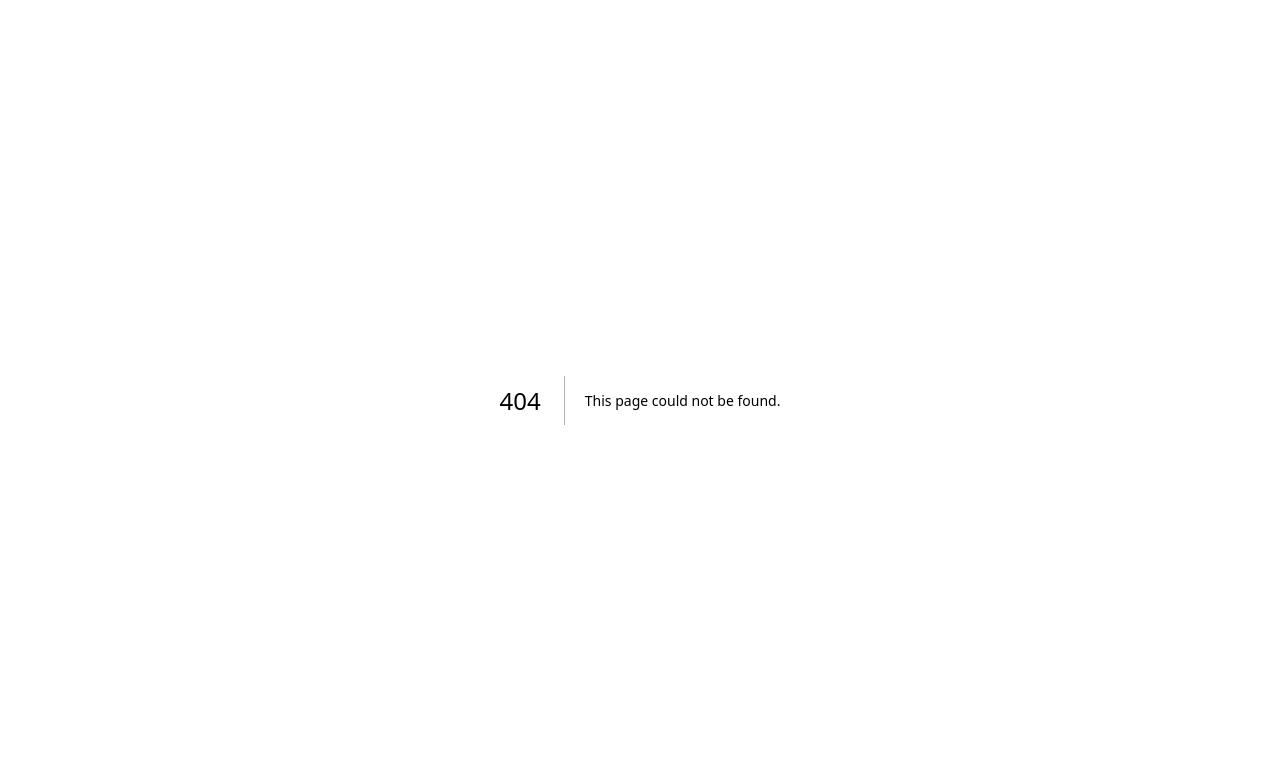
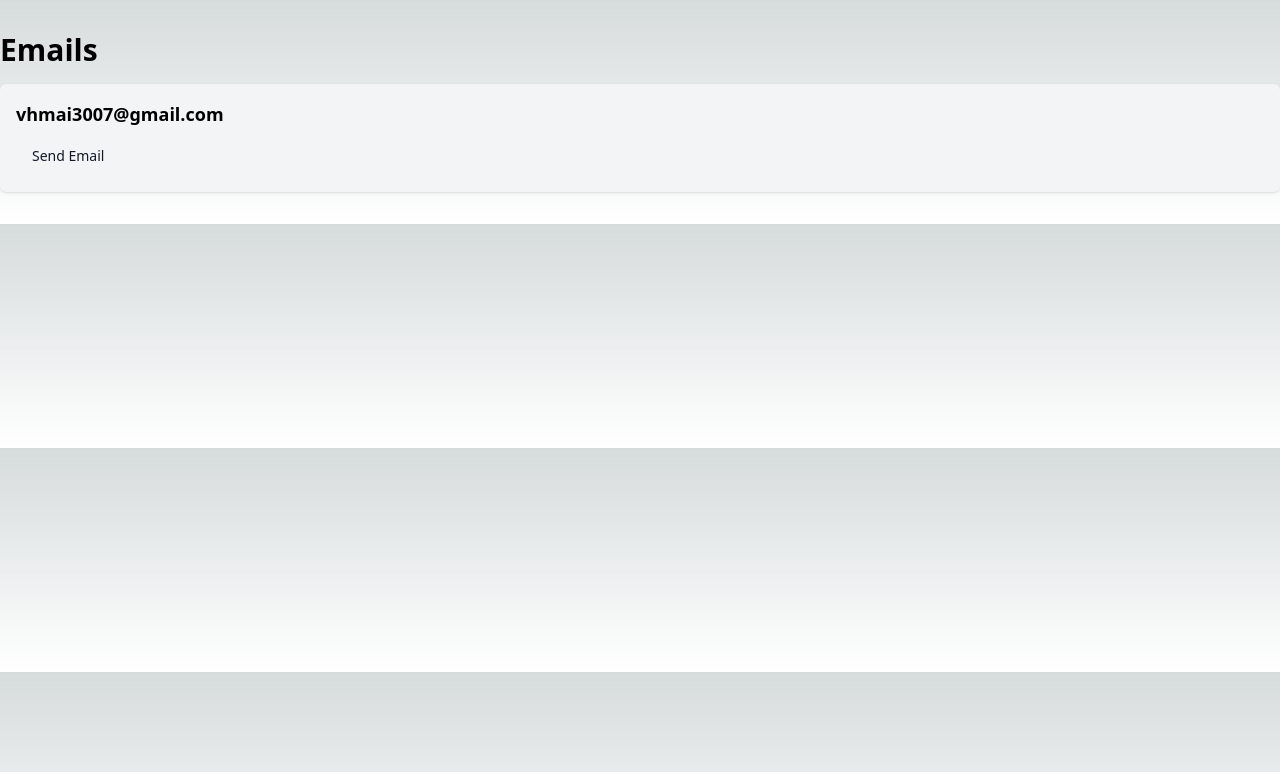
Before and after one commit to Vero-Ventures/job-bank, a Next.js app: page /admin in a window 1280 px wide. Before the commit this address had no page. Shown: the top 772 px of the page. Built offline with nearby package versions, Linux system fonts and the light colour scheme.

Commit message:
Added admin page to send email

```diff
--- /dev/null
+++ b/src/app/admin/layout.js
@@ -0,0 +1,15 @@
+import { Libre_Franklin } from 'next/font/google';
+
+const libre_franklin = Libre_Franklin({
+  subsets: ['latin'],
+  display: 'swap',
+  variable: '--font-libre_franklin',
+});
+
+export default function Layout({ children }) {
+  return (
+    <html lang="en">
+      <body className={libre_franklin.variable}>{children}</body>
+    </html>
+  );
+}
--- /dev/null
+++ b/src/app/admin/page.js
@@ -0,0 +1,75 @@
+'use client';
+
+import React, { useState, useEffect } from 'react';
+import { Button } from '@/components/ui/button';
+
+export default function Admin() {
+  const [emails, setEmails] = useState([]);
+
+  // Function to fetch emails from an API endpoint
+  // const fetchEmails = async () => {
+  //   try {
+  //     const response = await fetch('YOUR_API_ENDPOINT'); // Replace 'YOUR_API_ENDPOINT' with your actual API endpoint
+  //     const data = await response.json();
+  //     return data.emails; // Assuming the API response contains an array of emails
+  //   } catch (error) {
+  //     console.error('Error fetching emails:', error);
+  //     return [];
+  //   }
+  // };
+
+  // Fetch emails when component mounts
+  useEffect(() => {
+    const getEmails = async () => {
+      const fetchedEmails = ['vhmai3007@gmail.com'];
+      setEmails(fetchedEmails);
+    };
+    getEmails();
+  }, []);
+
+  const sendEmail = async recipient => {
+    try {
+      const apiUrl = `http://localhost:3000/api/send-email`;
+      const response = await fetch(apiUrl, {
+        method: 'POST',
+        headers: {
+          'Content-Type': 'application/json',
+        },
+        body: JSON.stringify({
+          to: recipient,
+          subject: 'Videre Financiers - Job Bank Platform',
+          text: 'and easy to do anywhere, even with Node.js',
+          html: '<strong>and easy to do anywhere, even with Node.js</strong>',
+        }),
+      });
+
+      if (response.ok) {
+        const data = await response.json();
+        console.log(data.message);
+      } else {
+        throw new Error('Failed to send email');
+      }
+    } catch (error) {
+      console.error('Error sending email:', error);
+    }
+  };
+
+  return (
+    <div className="container mx-auto py-8">
+      <h1 className="text-3xl font-bold mb-4">Emails</h1>
+      <ul className="grid gap-4">
+        {emails.map((email, index) => (
+          <li key={index} className="bg-gray-100 p-4 rounded-md shadow">
+            <div className="text-lg font-semibold">{email}</div>
+            <Button
+              className="mt-2"
+              variant="secondary"
+              onClick={() => sendEmail(email)}>
+              Send Email
+            </Button>
+          </li>
+        ))}
+      </ul>
+    </div>
+  );
+}
```
